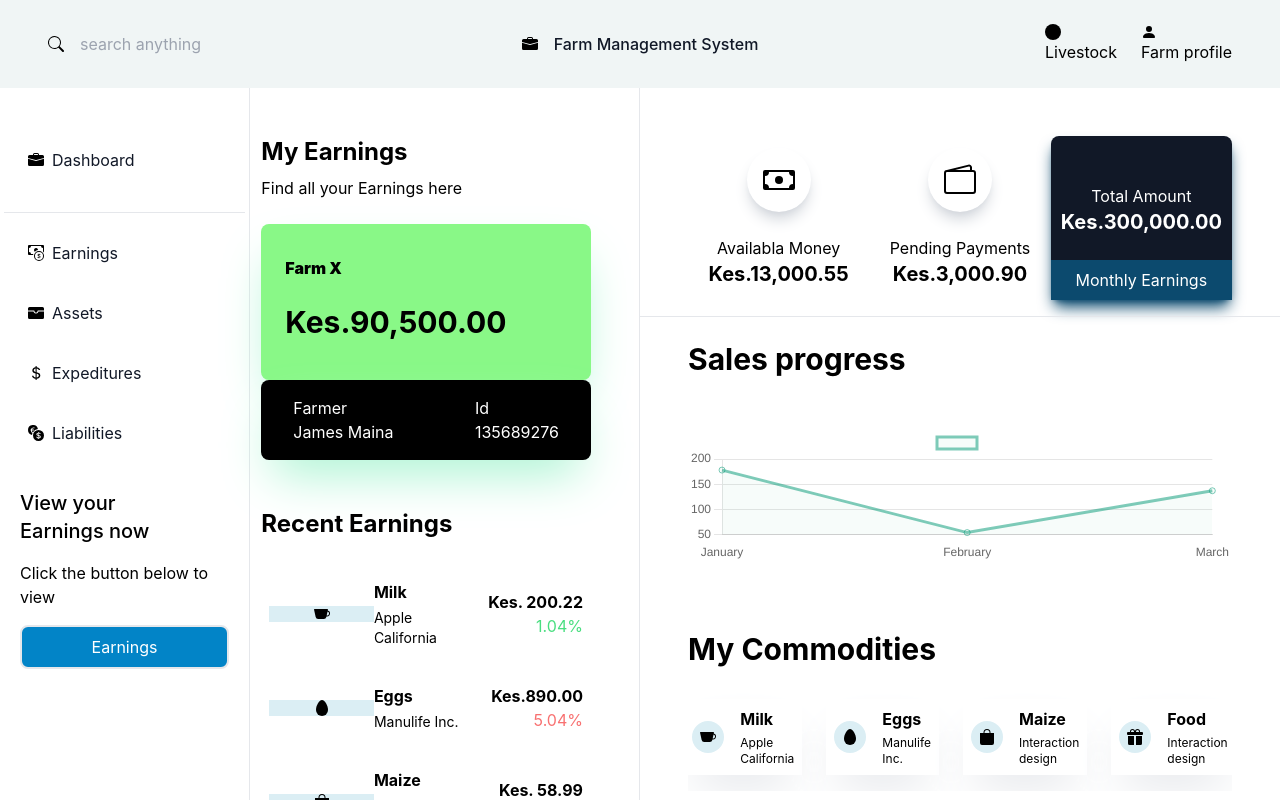
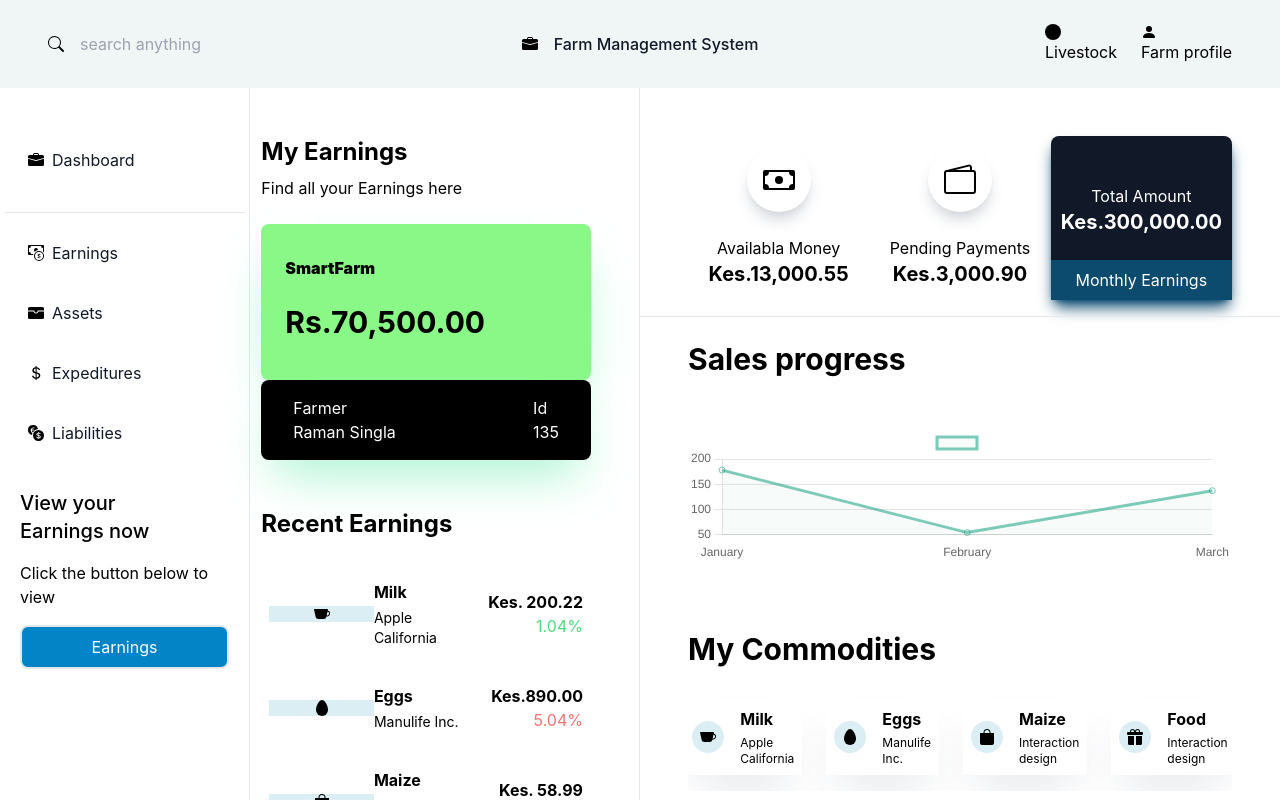
Before and after one commit to InfiniteCoder100/Smart_Farm_management_system, a React (Create React App) app: page / in a window 1280 px wide. Shown: the top 800 px of the page. Built offline with nearby package versions, Linux system fonts and the light colour scheme.

Commit message:
Update Left.jsx

```diff
--- a/src/sub components/Dashboard/Left.jsx
+++ b/src/sub components/Dashboard/Left.jsx
@@ -10,17 +10,17 @@ const Left = () => {
                 <h1 className='font-bold text-xl xl:text-2xl pb-2 '>My Earnings</h1>
                 <p className='text-md'>Find all your Earnings here</p>
             <div className='items-start justify-start flex flex-col px-6 pt-8 pb-4 bg-[#89f887] mt-6 w-full rounded-lg shadow-2xl shadow-emerald-200'>
-                <h1 className='text-1xl font-black'>Farm X</h1>
-                <h1 className=' text-sm  font-black py-2 md:text-3xl  md:font-bold md:py-6'>Kes.90,500.00</h1>
+                <h1 className='text-1xl font-black'> SmartFarm</h1>
+                <h1 className=' text-sm  font-black py-2 md:text-3xl  md:font-bold md:py-6'>Rs.70,500.00</h1>
             </div>
             <div className='bg-black py-2 md:py-4 px-4 md:px-8 w-full items-start justify-between flex rounded-lg shadow-2xl shadow-emerald-200'>
                     <span className='flex flex-col items-start justify-start text-white'>
                         <h1 className='sm:font-sm'>Farmer</h1>
-                        <p >James Maina</p>
+                        <p >Raman Singla</p>
                     </span>
                     <span className='flex flex-col items-start justify-start text-white'>
                         <h1 className=' sm:font-sm'>Id</h1>
-                        <p>135689276</p>
+                        <p>135</p>
                     </span>
             </div>
 
```
